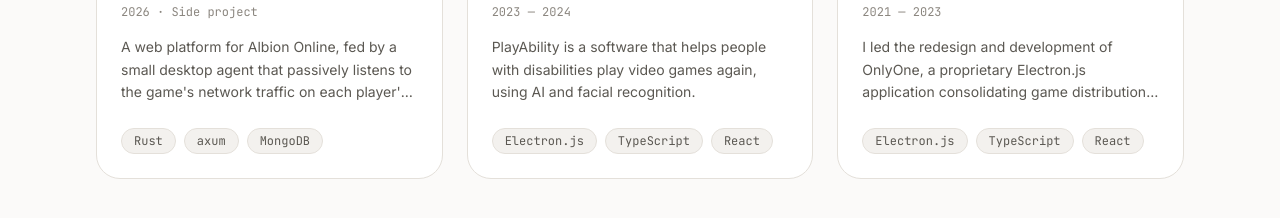
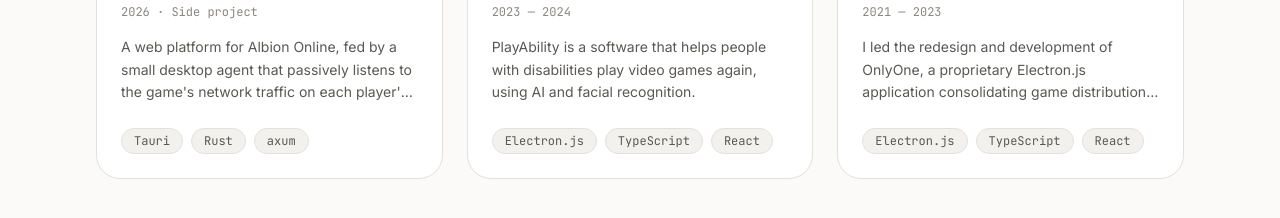
Before and after one commit to tomlrd/portfolio, a React (Vite) app: page / in a window 1280 px wide. Shown: the part 1700-1918 px from the top of the page. Built offline with nearby package versions, Linux system fonts and the light colour scheme.

Commit message:
Tag both Albion projects with Tauri and Rust

```diff
--- a/src/content/projects.ts
+++ b/src/content/projects.ts
@@ -35,6 +35,7 @@ export const projects: Project[] = [
     personal: true,
     featured: true,
     tags: [
+      "Tauri",
       "Rust",
       "axum",
       "MongoDB",
@@ -107,7 +108,7 @@ export const projects: Project[] = [
     period: "2020 — 2026",
     personal: true,
     featured: false,
-    tags: ["TypeScript", "React", "Charts", "Discord"],
+    tags: ["Tauri", "Rust", "TypeScript", "React", "Charts", "Discord"],
     images: [alb1, alb2],
   },
 ];
```
